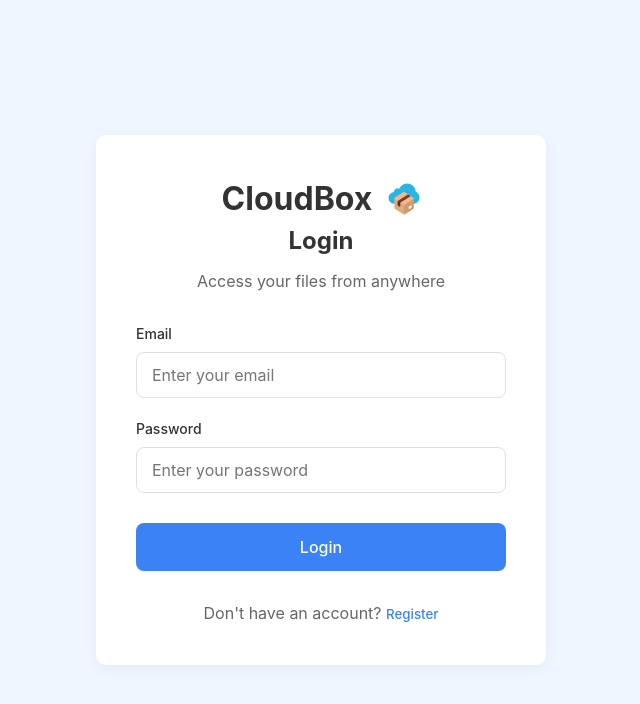
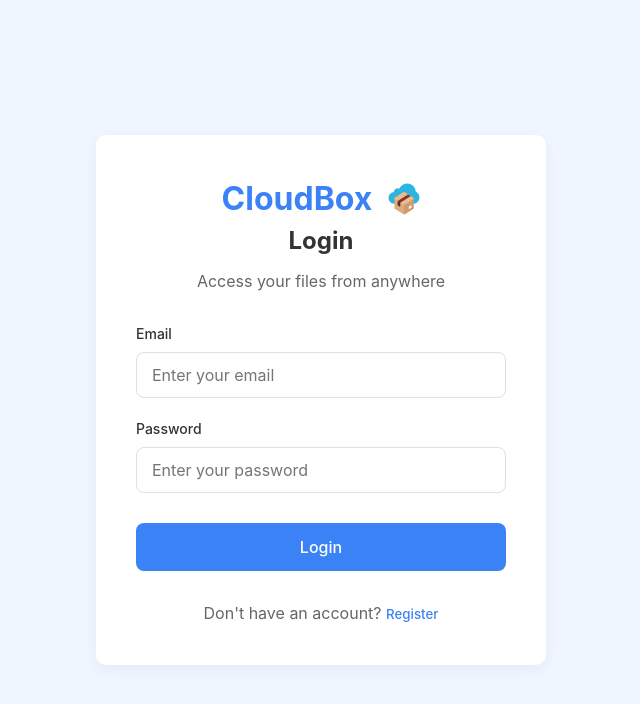
Before and after one commit to KUMARNiru007/CloudBox, a React (Vite) app in the folder frontend/: page / in a window 1280 px wide. Shown: the top 704 px of the page, without its empty margins (319-959 px from the left). Built offline with nearby package versions, Linux system fonts and the light colour scheme.

Commit message:
add color

```diff
--- a/frontend/src/components/Auth.css
+++ b/frontend/src/components/Auth.css
@@ -21,7 +21,7 @@
   display: flex;
   justify-content: center;
   gap:0.5em;
-
+  color: var(--accent-color);
 }
 
 .auth-card img {
```
